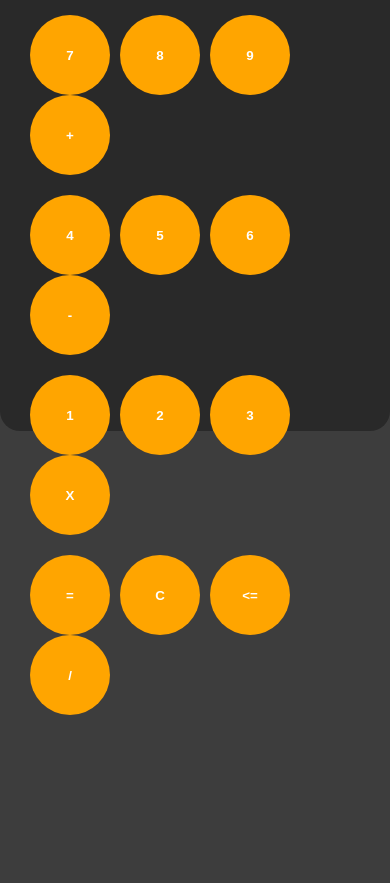
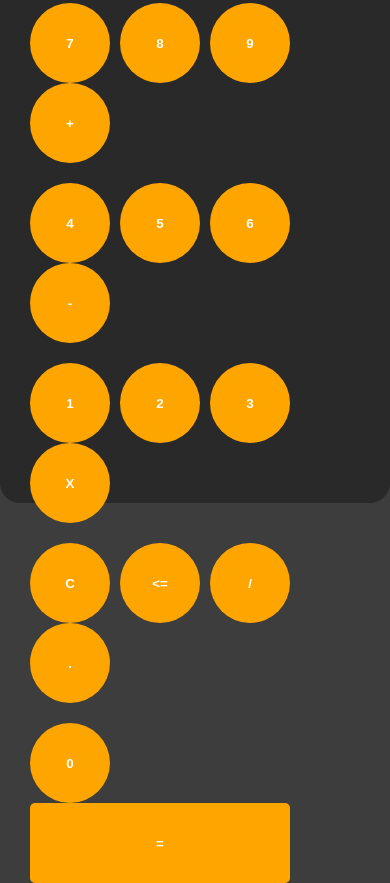
Before and after one commit to ExpertSec/webkalkulator, a plain HTML site: page index.html in a window 390 px wide. Shown: the part 361-1244 px from the top of the page. Before the commit the page ends 1076 px from the top, so only its background shows below. Drawn offline with Linux system fonts and the light colour scheme.

Commit message:
membuat responsif

```diff
--- a/index.html
+++ b/index.html
@@ -25,8 +25,13 @@
           ><button value="3">3</button><button value="X">X</button>
         </div>
         <div class="row">
-          <button value="=" id="sum">=</button><button value="C">C</button
-          ><button value="<="><=</button><button value="/">/</button>
+          <button value="C">C</button><button value="<="><=</button
+          ><button value="/">/</button>
+          <button value=".">.</button>
+        </div>
+        <div class="row">
+          <button value="0">0</button>
+          <button value="=" id="sum">=</button>
         </div>
       </div>
     </div>
--- a/style/style.css
+++ b/style/style.css
@@ -15,9 +15,17 @@ button {
   height: 80px;
   border: none;
   background-color: orange;
+  cursor: pointer;
   border-radius: 50%;
   color: white;
   font-weight: bold;
+}
+button#sum {
+  width: 260px;
+  border-radius: 5px;
+}
+button:active {
+  background-color: #ff0404;
 }
 div.container {
   background-color: #292929;
@@ -26,8 +34,8 @@ div.container {
   display: flex;
   flex-direction: column;
   width: 400px;
-  height: 700px;
-  gap: 50px;
+  height: 850px;
+  gap: 90px;
 }
 div.container > div.textarea > textarea {
   background-color: rgb(19, 19, 19);
@@ -38,6 +46,7 @@ div.container > div.textarea > textarea {
   font-weight: bold;
   font-size: 4em;
   color: white;
+  margin-top: 20px;
 }
 div.container > div.number {
   display: flex;
@@ -46,3 +55,15 @@ div.container > div.number {
   justify-content: center;
   align-items: center;
 }
+@media screen and (max-width: 768px) {
+  div.container {
+    height: 100vh;
+    width: 100vw;
+  }
+}
+@media screen and (max-width: 480px) {
+  div.container {
+    height: 100vh;
+    width: 100vw;
+  }
+}
```
